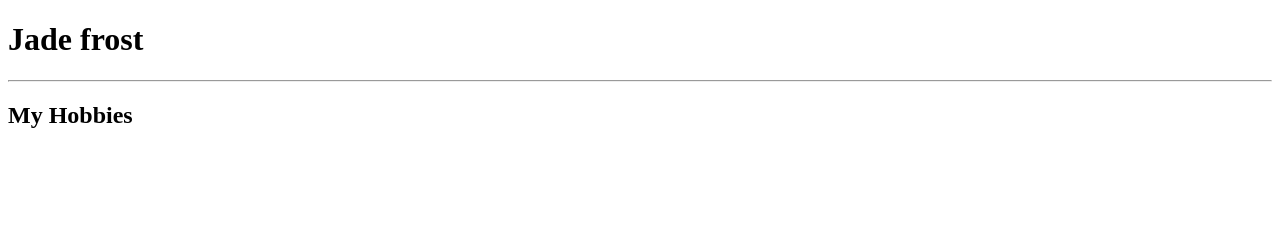
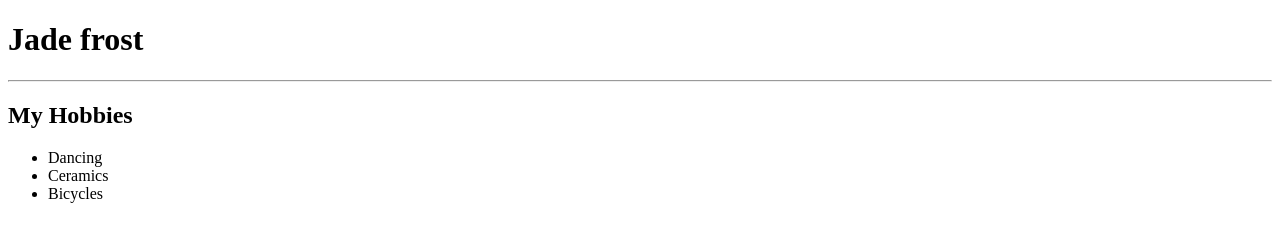
Before and after one commit to jdfrost22/aboutme, a plain HTML site: page index.html in a window 1280 px wide. Drawn offline with Linux system fonts and the light colour scheme.

Commit message:
listed my hobbies

```diff
--- a/index.html
+++ b/index.html
@@ -10,7 +10,9 @@
     <hr>
     <h2>My Hobbies</h2>
     <ul>
-
+        <li>Dancing</li>
+        <li>Ceramics</li>
+        <li>Bicycles</li>
     </ul>
 </body>
 </html>
```
